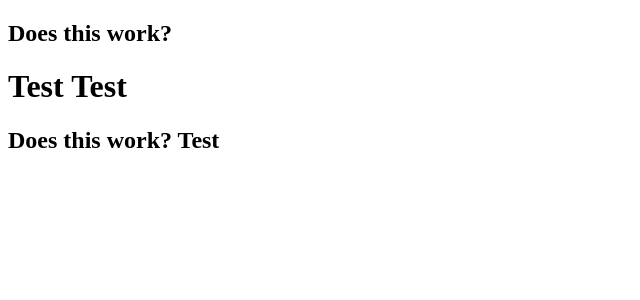
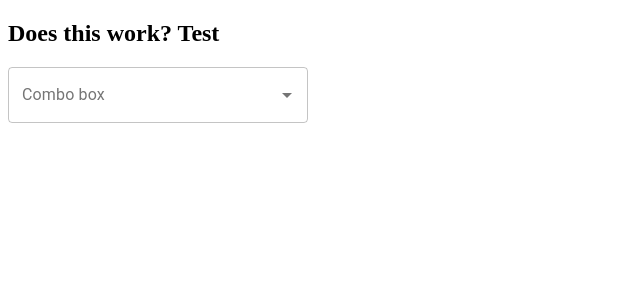
Before and after one commit to whobutjg/hello-stocks, a React (Create React App) app in the folder hello-stocks-app/: page / in a window 1280 px wide. Shown: the top 300 px of the page, without its empty margins (0-640 px from the left). Built offline with nearby package versions, Linux system fonts and the light colour scheme; the HTML template or start-up script is replaced by a standard one.

Commit message:
Got ticker search function working

```diff
--- a/hello-stocks-app/package.json
+++ b/hello-stocks-app/package.json
@@ -4,9 +4,11 @@
   "private": true,
   "dependencies": {
     "@material-ui/core": "^4.11.4",
+    "@material-ui/lab": "^4.0.0-alpha.58",
     "@testing-library/jest-dom": "^5.12.0",
     "@testing-library/react": "^11.2.6",
     "@testing-library/user-event": "^12.8.3",
+    "axios": "^0.21.1",
     "react": "^17.0.2",
     "react-dom": "^17.0.2",
     "react-router-dom": "^5.2.0",
--- a/hello-stocks-app/src/App.js
+++ b/hello-stocks-app/src/App.js
@@ -4,8 +4,6 @@ import StockSearch from './components/StockSearch';
 function App() {
   return (
     <div className="App">
-      <h2>Does this work?</h2>
-      <h1>Test Test</h1>
       <StockSearch />
     </div>
   );
--- a/hello-stocks-app/src/components/StockSearch.js
+++ b/hello-stocks-app/src/components/StockSearch.js
@@ -1,9 +1,42 @@
-import React from 'react';
+import React, {useState, useEffect,  useContext} from "react";
+import TextField from '@material-ui/core/TextField';
+import Autocomplete from '@material-ui/lab/Autocomplete';
+import axios from 'axios';
+import { formatIStocksSnapshotTickerRaw } from "@polygon.io/client-js/lib/rest/stocks/snapshots";
 
 const StockSearch = ( ) => {
+
+  const [tickers, setTickers] = useState([]);
+  const [search, setSearch] = useState('');
+
+  useEffect(() => {
+    if (search === '') {
+      return;
+    }
+    axios.get(`https://api.polygon.io/v3/reference/tickers?market=stocks&search=${search}&active=true&sort=ticker&order=asc&limit=10&apiKey=vHjNP5FWBDFMkOyTytTHerS_1MYNXG5z`)
+      .then(res => {
+        if (res.data.results) {
+          setTickers(res.data.results);
+        }
+      })
+  }, [search])
+
+  const handleChange = (event) => {
+    console.log(event.target.value);
+    setSearch(event.target.value);
+  }
+
   return (
     <div>
       <h2>Does this work? Test</h2>
+      <Autocomplete
+      id="combo-box-demo"
+      options={tickers}
+      getOptionLabel={(option) => option.ticker}
+      style={{ width: 300 }}
+      onInputChange={handleChange}
+      renderInput={(params) => <TextField {...params} label="Combo box" variant="outlined" />}
+    />
     </div>
   )
 }
```
Also changed, not shown: 1 other file (tests, documents, lock files or other folders).
